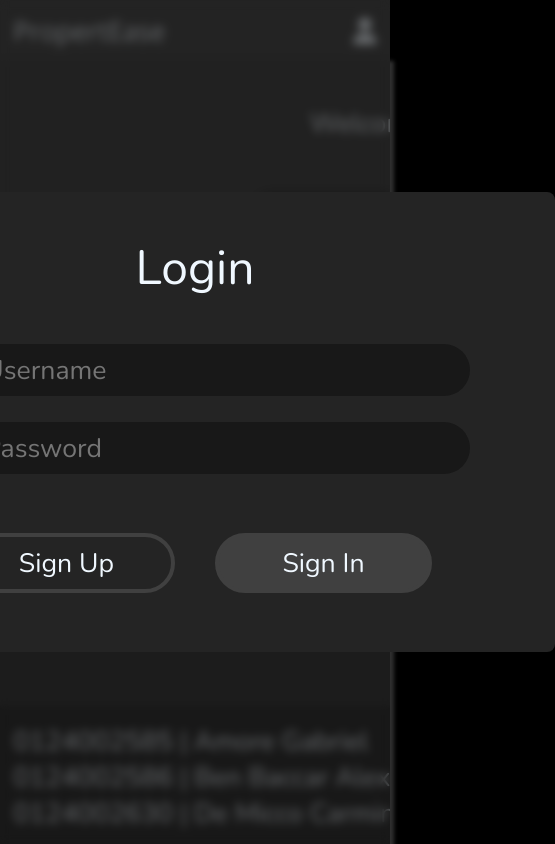
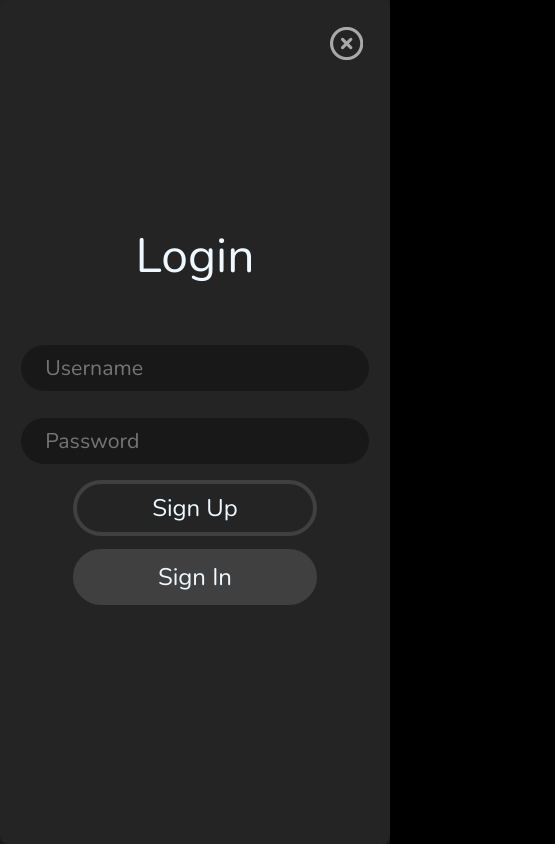
Before and after one commit to AlexB8675/PropertEaseWeb, a plain HTML site: page index.html in a window 390 px wide. Both pictures are taken after a click on the icon 365 px from the left and 31 px from the top of the page. Shown: the whole page, 555 px wide, since content can reach past the window. Drawn offline with nearby package versions, Linux system fonts and the light colour scheme; no server answers.

Commit message:
index mobile

```diff
--- a/css/index.css
+++ b/css/index.css
@@ -172,3 +172,13 @@
         }
     }
 }
+
+@media only screen and (width <= 48em) {
+    #search-area {
+        padding: 16pt 0;
+    }
+
+    #cards {
+        width: 100vw !important;
+    }
+}
--- a/css/style.css
+++ b/css/style.css
@@ -124,7 +124,7 @@ body {
 #login {
     --vertical-padding: 32pt;
 
-    position: absolute;
+    position: fixed;
     min-width: 540pt;
     width: min(540pt, calc(100% - var(--vertical-padding) * 2));
     padding: var(--vertical-padding) 16pt;
@@ -153,7 +153,17 @@ body {
         font-size: 20pt;
         text-align: center;
         min-height: 32pt;
-        padding: 0 0 10pt 0;
+        margin-bottom: 10pt;
+        align-self: center;
+    }
+
+    & > #close {
+        position: absolute;
+        right: 20pt;
+        top: 20pt;
+        color: darkgray;
+        font-size: 25pt;
+        cursor: pointer;
     }
 
     & > form {
@@ -263,7 +273,6 @@ body {
     position: relative;
     background: #181818;
     box-shadow: 0 2px 4px 4px #181818;
-    color: aliceblue;
     font-size: 20pt;
     padding: 10pt;
     display: grid;
@@ -271,17 +280,21 @@ body {
     grid-column-gap: 50pt;
     justify-content: space-between;
 
-    & > div{
+    & > div {
+        font-size: 14pt;
         display: grid;
         grid-template-columns: auto;
-        & > a{
+        position: relative;
+
+        & > a {
             white-space: nowrap;
             width: min-content;
+            color: darkgray;
         }
     }
 
-    & > img{
-        height: 80pt;
+    & > img {
+        height: 60pt;
     }
 }
 
@@ -307,3 +320,53 @@ body {
         margin-right: 2pt;
     }
 }
+
+@media only screen and (width <= 48em) {
+    #footer {
+        grid-template-columns: auto;
+        justify-content: center;
+
+        & > div {
+            grid-template-columns: 1fr;
+
+            &::after {
+                position: relative;
+                width: 100%;
+                height: 2px;
+                content: "";
+                margin: 8pt 0;
+                background: linear-gradient(90deg, transparent, #727272, transparent);
+            }
+        }
+    }
+
+    #login {
+        min-width: unset;
+        width: 100%;
+        height: 100%;
+        align-content: center;
+
+        & > form {
+            padding: 0;
+            grid-template-columns: 1fr;
+
+            & > label {
+                display: none;
+            }
+
+            & > input {
+                font-size: 16pt;
+            }
+        }
+
+        & > .submit-buttons {
+            grid-template-columns: 1fr;
+            row-gap: 10pt;
+            height: fit-content;
+
+            & > button {
+                font-size: 18pt;
+            }
+        }
+    }
+}
--- a/index.html
+++ b/index.html
@@ -17,6 +17,7 @@
     <body>
         <div class="blur"></div>
         <div id="login">
+            <i id="close" class="fa-regular fa-circle-xmark"></i>
             <label>Login</label>
             <label id="login-status-info"></label>
             <form id="login-form">
--- a/js/script.js
+++ b/js/script.js
@@ -122,7 +122,7 @@ async function makeLoginRequest(info, callbacks) {
 
 function imagesFromHousePlan(house) {
     const images = new Map();
-    for (const { cellId, imageId } of house.indices) {
+    for (const {cellId, imageId} of house.indices) {
         images.set(cellId, house.images[imageId]);
     }
     return images;
@@ -203,6 +203,23 @@ $(document).ready(function () {
                         .off('mousedown');
                 });
         });
+
+    $('#close').on('mousedown', function (event) {
+        if (event.target !== this) {
+            return;
+        }
+        loginContainer.css({
+            'opacity': 0,
+            'visibility': 'hidden',
+        });
+        blurContainer
+            .css({
+                'opacity': '0',
+                'pointer-events': 'none',
+            })
+            .off('mousedown');
+    });
+
     signoutButton
         .on('click', () => {
             SessionStorage.clear();
```
